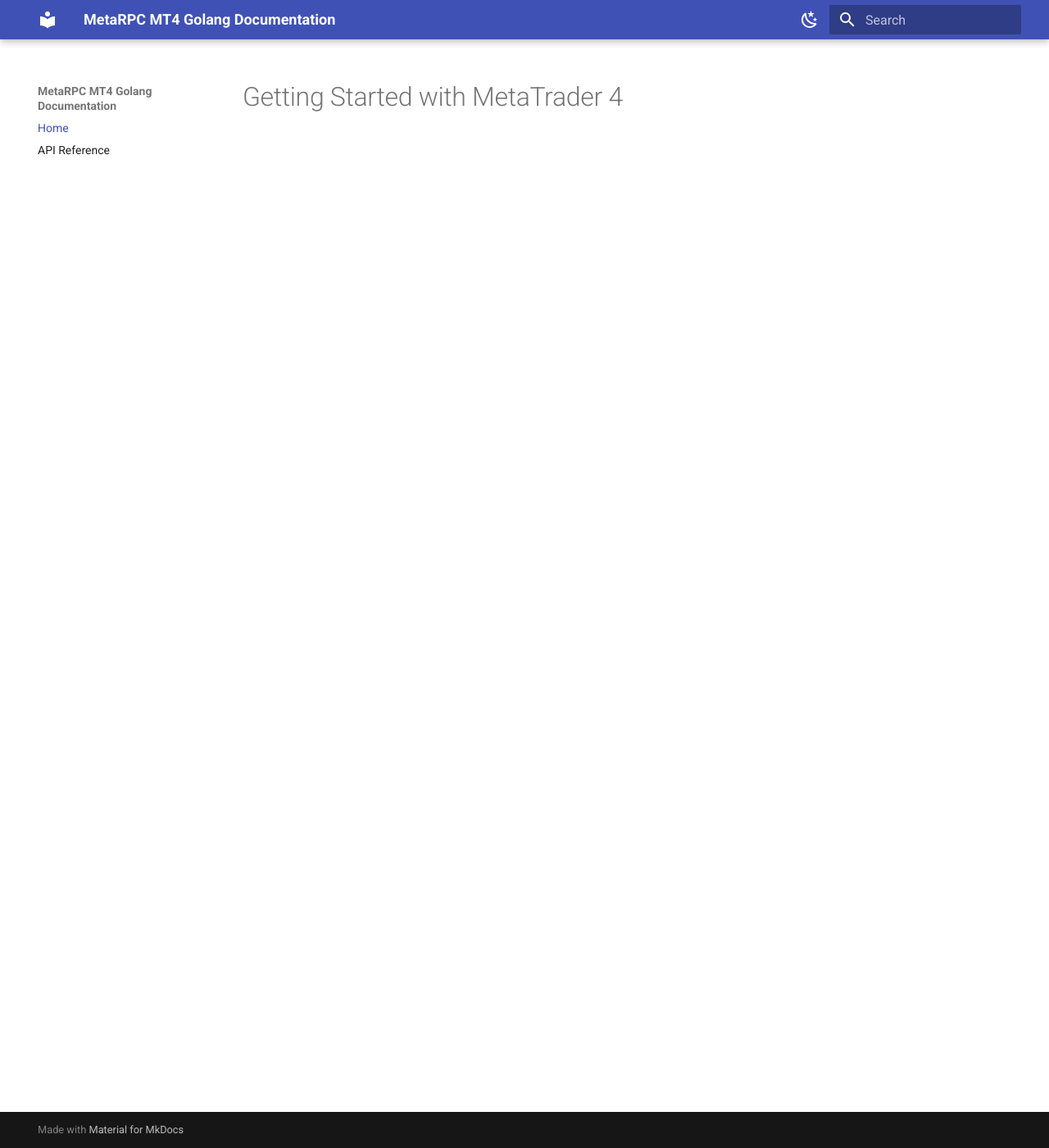
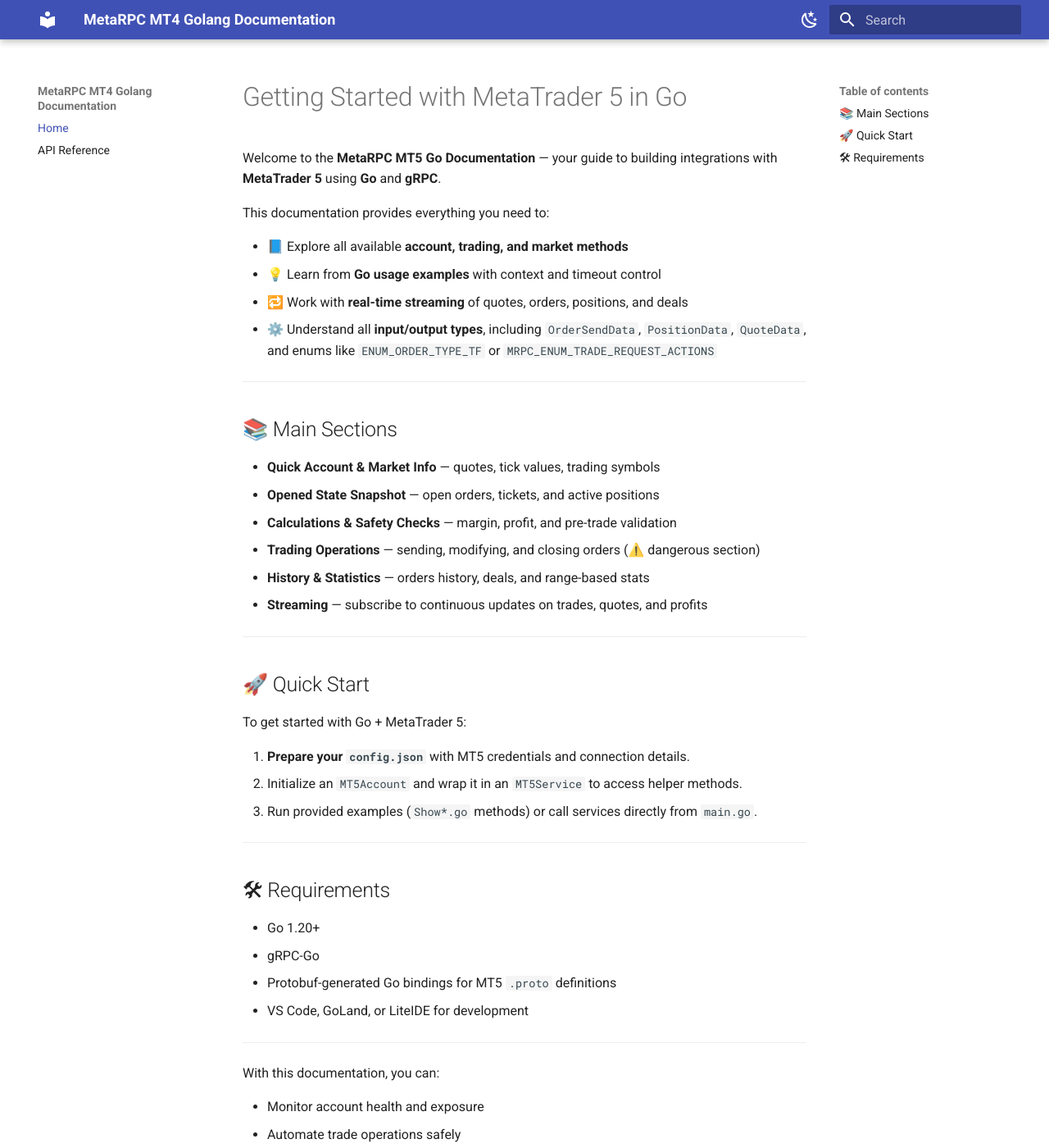
Before and after one commit to MetaRPC/GoMT5, an MkDocs documentation site: the page built from docs/index.md, in a window 1280 px wide and 1400 px high. Shown: the whole window at 82% size. Built offline with MkDocs 1.6.1 and Material for MkDocs 9.7.7, drawn with Linux system fonts in a browser that asks for light colours; some of the changed text lies outside the part shown.

Commit message:
Update index.md

```diff
--- a/docs/index.md
+++ b/docs/index.md
@@ -1 +1,51 @@
-# Getting Started with MetaTrader 4
+# Getting Started with MetaTrader 5 in Go
+
+Welcome to the **MetaRPC MT5 Go Documentation** — your guide to building integrations with **MetaTrader 5** using **Go** and **gRPC**.
+
+This documentation provides everything you need to:
+
+* 📘 Explore all available **account, trading, and market methods**
+* 💡 Learn from **Go usage examples** with context and timeout control
+* 🔁 Work with **real-time streaming** of quotes, orders, positions, and deals
+* ⚙️ Understand all **input/output types**, including `OrderSendData`, `PositionData`, `QuoteData`, and enums like `ENUM_ORDER_TYPE_TF` or `MRPC_ENUM_TRADE_REQUEST_ACTIONS`
+
+---
+
+## 📚 Main Sections
+
+* **Quick Account & Market Info** — quotes, tick values, trading symbols
+* **Opened State Snapshot** — open orders, tickets, and active positions
+* **Calculations & Safety Checks** — margin, profit, and pre-trade validation
+* **Trading Operations** — sending, modifying, and closing orders (⚠️ dangerous section)
+* **History & Statistics** — orders history, deals, and range-based stats
+* **Streaming** — subscribe to continuous updates on trades, quotes, and profits
+
+---
+
+## 🚀 Quick Start
+
+To get started with Go + MetaTrader 5:
+
+1. **Prepare your `config.json`** with MT5 credentials and connection details.
+2. Initialize an `MT5Account` and wrap it in an `MT5Service` to access helper methods.
+3. Run provided examples (`Show*.go` methods) or call services directly from `main.go`.
+
+---
+
+## 🛠 Requirements
+
+* Go 1.20+
+* gRPC-Go
+* Protobuf-generated Go bindings for MT5 `.proto` definitions
+* VS Code, GoLand, or LiteIDE for development
+
+---
+
+With this documentation, you can:
+
+* Monitor account health and exposure
+* Automate trade operations safely
+* Build dashboards for quotes and market data
+* Run backtests and analyze history
+
+Ready to trade with MT5? Let’s Go 🟢
```
